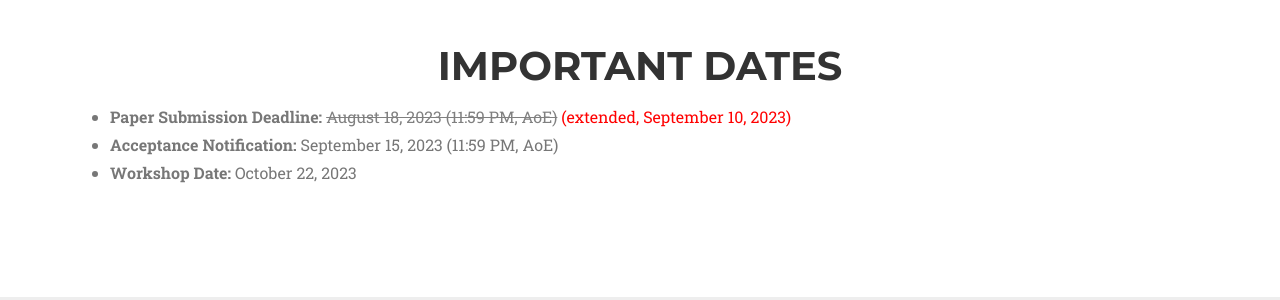
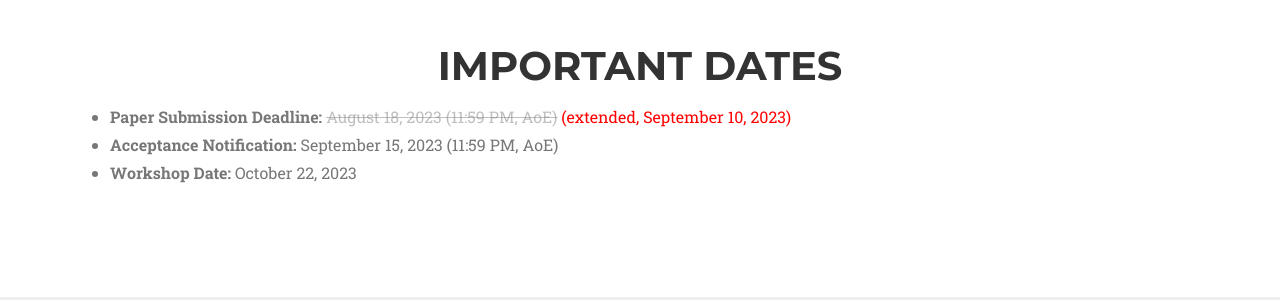
Before and after one commit to generative-rec/generative-rec.github.io, a Jekyll site: the page built from index.md, in a window 1280 px wide and 1400 px high, scrolled down 2201 px. Shown: the part 150-450 px from the top of the window. Built offline with Jekyll 4.4.1, drawn with Linux system fonts in a browser that asks for light colours; nearby versions of some CDN libraries; some web fonts are replaced.

Commit message:
Update dates.html

```diff
--- a/_includes/dates.html
+++ b/_includes/dates.html
@@ -4,7 +4,7 @@
   <style>
     del {
       text-decoration: line-through; /* 添加横线 */
-      color: gray; /* 设置文本颜色 */
+      color: rgba(128, 128, 128, 0.5); /* 设置文本颜色 */
     }
         .extended-date {
       color: red; /* 设置文本颜色为红色 */
```
